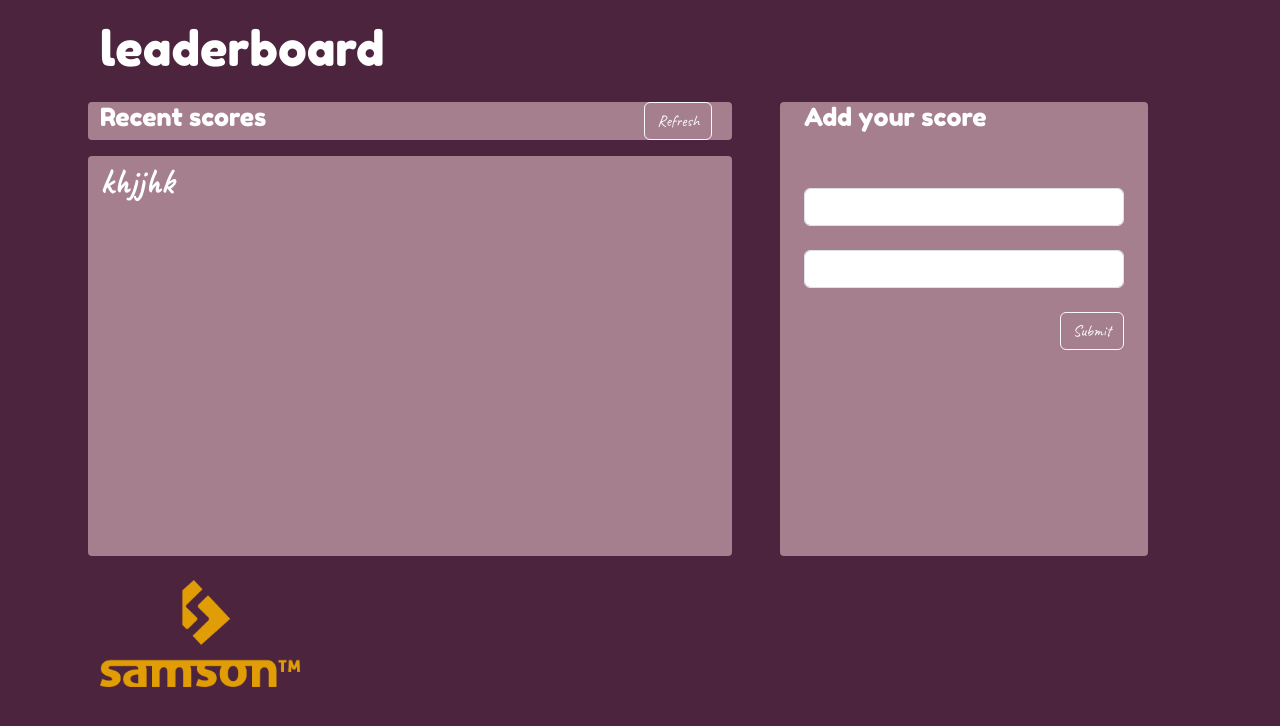
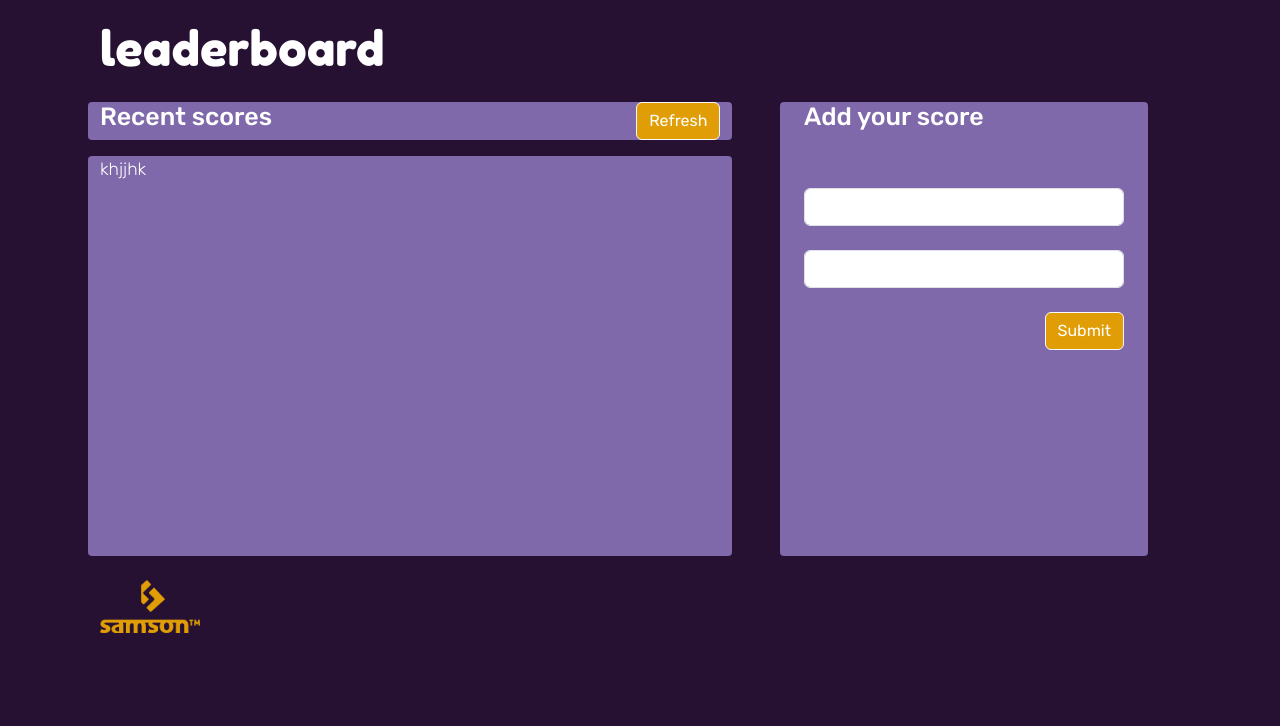
Before and after one commit to SamTush/leaderboard, a website built with webpack: page src/index.html in a window 1280 px wide. Built offline with nearby package versions, Linux system fonts and the light colour scheme.

Commit message:
setup project

```diff
--- a/src/styles/main.scss
+++ b/src/styles/main.scss
@@ -1,8 +1,8 @@
-@import url('https://fonts.googleapis.com/css2?family=Caveat:wght@400;500;600;700&family=Fredoka+One&display=swap');
+@import url('https://fonts.googleapis.com/css2?family=Fredoka+One&family=Rubik:ital,wght@0,300;0,400;0,500;0,600;0,700;0,800;0,900;1,300;1,400;1,500;1,600;1,700;1,800;1,900&display=swap');
 
-$primary-color: #4d243d;
-$primary-color-light: #c89fa3;
-$primary-color-medium: #a67f8e;
+$primary-color: #261132;
+$primary-color-light: #6a5496;
+$primary-color-medium: #7f69ab;
 $secondary-color: #93b7be;
 $logo-orange: #e19d05;
 $tertiary-color: #fff;
@@ -46,20 +46,38 @@ body {
       height: 400px;
     }
 
-    font-family: 'Caveat', cursive;
-    font-weight: 700;
-    font-size: 2.2em;
+    font-family: 'Rubik', sans-serif;
+    font-weight: 300;
+    font-size: 1.1em;
 
     h2 {
-      font-family: 'Fredoka One', cursive;
-      font-weight: 400;
+      font-family: 'Rubik', sans-serif;
+      font-weight: 500;
       font-size: 25px;
+      color: $tertiary-color;
+    }
+
+    .btn {
+      background-color: $logo-orange;
+      color: $tertiary-color;
+    }
+
+    .btn:hover {
+      background-color: $primary-color-light;
     }
   }
 
   footer {
     img {
-      width: 200px;
+      width: 100px;
+    }
+
+    .copyright {
+      font-family: 'Rubik', sans-serif;
+      font-size: 12px;
+      font-weight: 500;
+      text-decoration: none;
+      color: $tertiary-color;
     }
   }
 }
```
